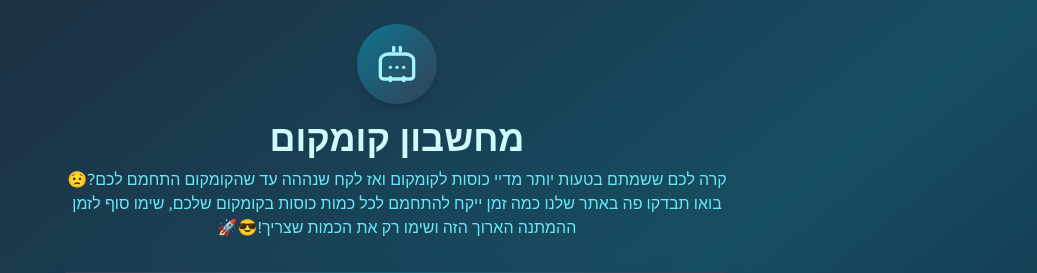
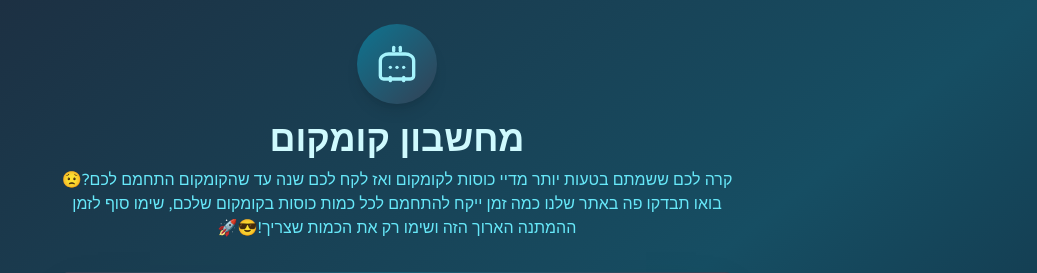
Before and after one commit to shdk052/komkom, a Flask app: page / in a window 1280 px wide. Shown: the top 273 px of the page, without its empty margins (243-1280 px from the left). Run offline with Flask 3, Linux system fonts and the light colour scheme; some libraries are stand-ins or nearby versions.

Commit message:
Update index.html

```diff
--- a/templates/index.html
+++ b/templates/index.html
@@ -22,7 +22,7 @@
                 <svg xmlns="http://www.w3.org/2000/svg" width="24" height="24" viewBox="0 0 24 24" fill="none" stroke="currentColor" stroke-width="2" stroke-linecap="round" stroke-linejoin="round" class="lucide lucide-coffee w-10 h-10 text-cyan-200"><path d="M10 2v2"/><path d="M14 2v2"/><path d="M8 20v2"/><path d="M16 20v2"/><path d="M17 6H7C4.6 6 2 7.5 2 10v9a2 2 0 0 0 2 2h16a2 2 0 0 0 2-2v-9c0-2.5-2.6-4-5-4Z"/><path d="M8 14h.01"/><path d="M12 14h.01"/><path d="M16 14h.01"/></svg>
             </div>
             <h1 class="text-4xl font-bold text-cyan-100 mb-2">מחשבון קומקום</h1>
-            <p class="text-cyan-300">קרה לכם ששמתם בטעות יותר מדיי כוסות לקומקום ואז לקח שנההה עד שהקומקום התחמם לכם?😟
+            <p class="text-cyan-300">קרה לכם ששמתם בטעות יותר מדיי כוסות לקומקום ואז לקח לכם שנה עד שהקומקום התחמם לכם?😟
             בואו תבדקו פה באתר שלנו כמה זמן ייקח להתחמם לכל כמות כוסות בקומקום שלכם, שימו סוף לזמן ההמתנה הארוך הזה
             ושימו רק  את הכמות שצריך!😎🚀</p>
         </div>
```
